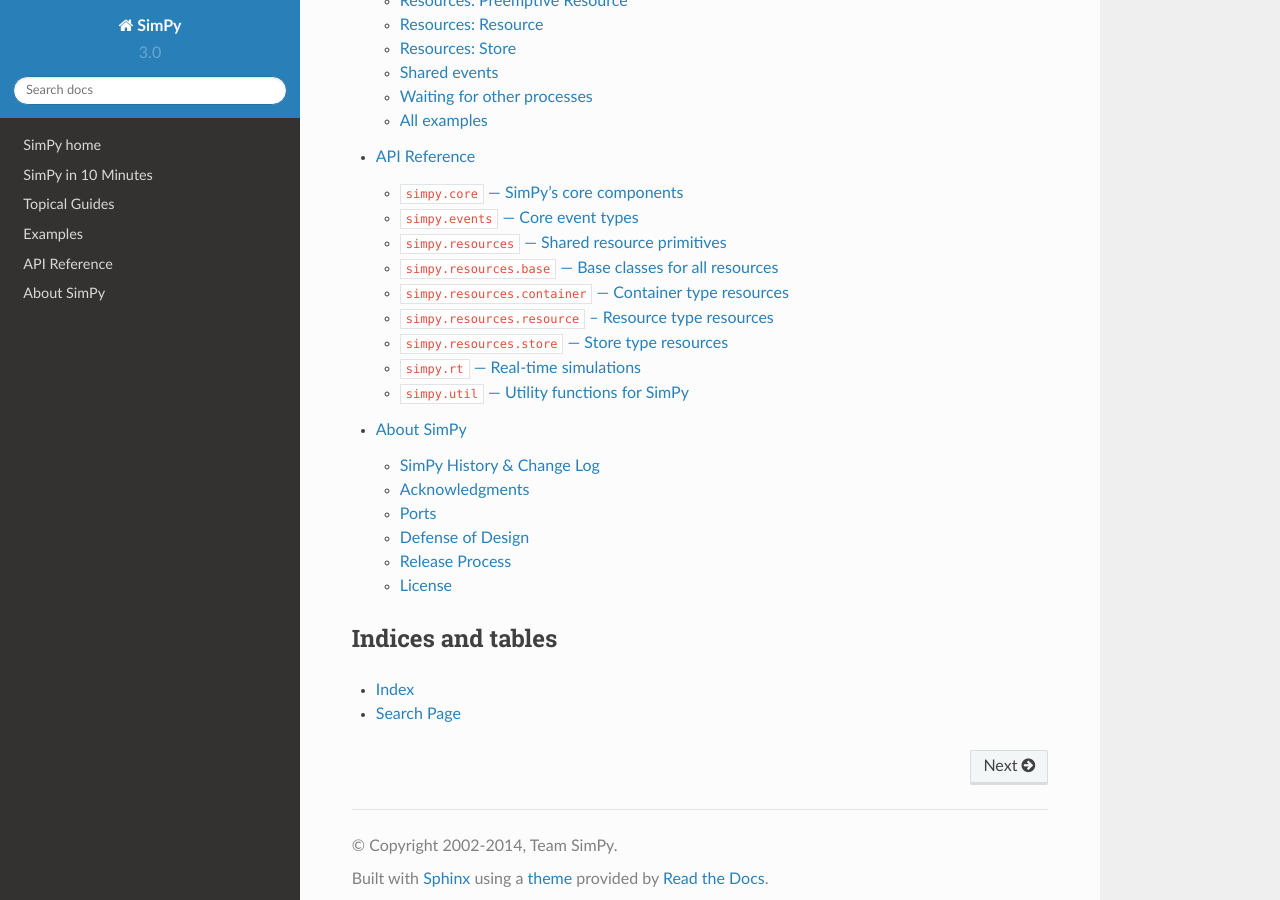
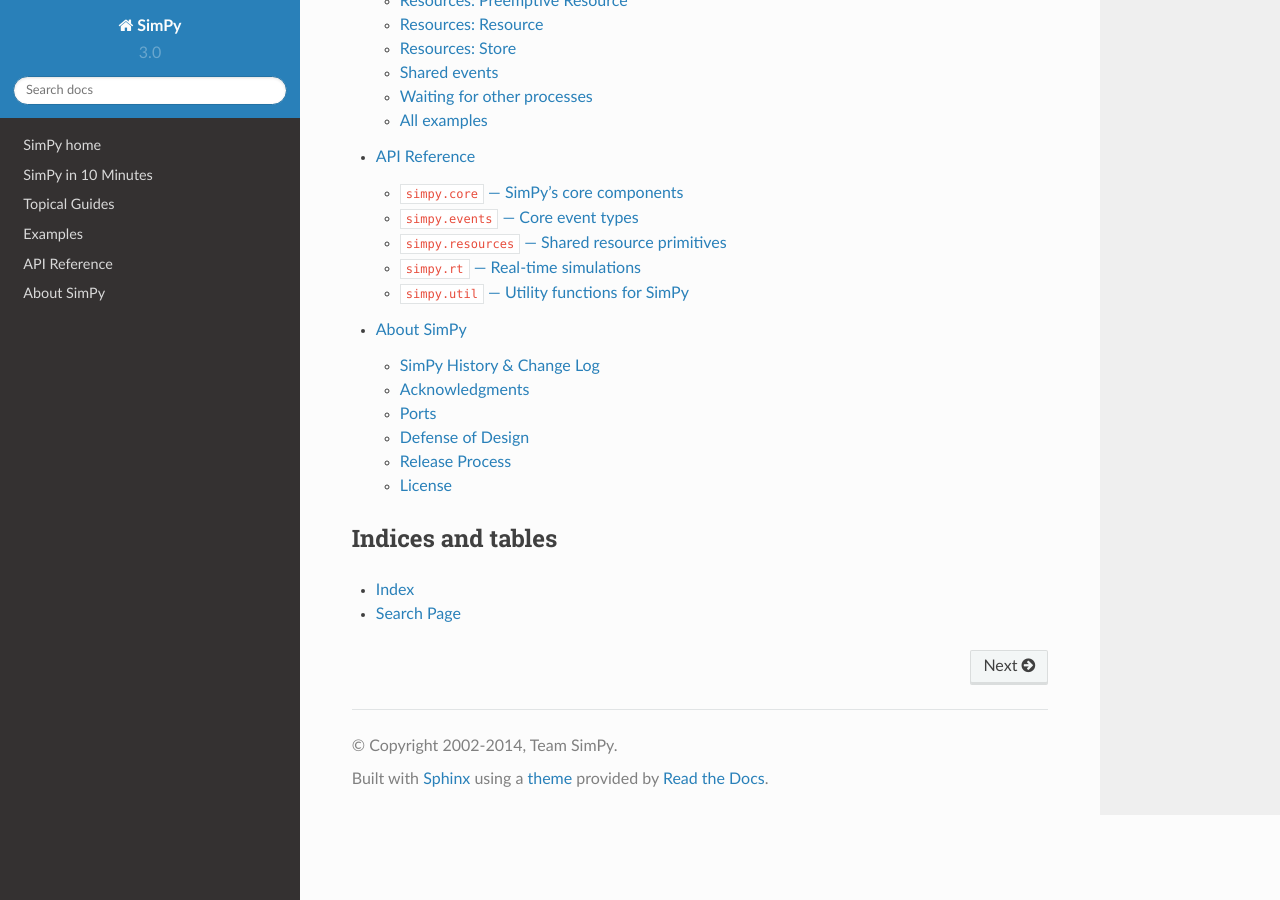
Before and after one commit to cristiklein/simpy, a Sphinx documentation site: the page built from docs/contents.rst, in a window 1280 px wide and 900 px high, scrolled down 687 px. Built offline with Sphinx 7.4.7 and the Read the Docs theme 2.0.0, drawn with Linux system fonts in a browser that asks for light colours; pages that are not in the unit, such as notebooks, are missing from menus; the version number is read from the project's files by our own code.

Commit message:
Remove separate pages for resource modules.

```diff
--- a/docs/api_reference/index.rst
+++ b/docs/api_reference/index.rst
@@ -14,9 +14,5 @@
    simpy.core
    simpy.events
    simpy.resources
-   simpy.resources.base
-   simpy.resources.container
-   simpy.resources.resource
-   simpy.resources.store
    simpy.rt
    simpy.util
--- a/docs/api_reference/simpy.resources.base.rst
+++ /dev/null
@@ -1,15 +0,0 @@
-===========================================================
-``simpy.resources.base`` --- Base classes for all resources
-===========================================================
-
-.. automodule:: simpy.resources.base
-
-.. autoclass:: BaseResource
-    :members:
-    :private-members:
-
-.. autoclass:: Put
-    :members:
-
-.. autoclass:: Get
-    :members:
--- a/docs/api_reference/simpy.resources.container.rst
+++ /dev/null
@@ -1,14 +0,0 @@
-==========================================================
-``simpy.resources.container`` --- Container type resources
-==========================================================
-
-.. automodule:: simpy.resources.container
-
-.. autoclass:: Container
-    :members:
-
-.. autoclass:: ContainerPut
-    :members:
-
-.. autoclass:: ContainerGet
-    :members:
--- a/docs/api_reference/simpy.resources.store.rst
+++ /dev/null
@@ -1,23 +0,0 @@
-==================================================
-``simpy.resources.store`` --- Store type resources
-==================================================
-
-.. automodule:: simpy.resources.store
-
-.. autoclass:: Store
-    :members:
-
-.. autoclass:: FilterStore
-    :members:
-
-.. autoclass:: StorePut
-    :members:
-
-.. autoclass:: StoreGet
-    :members:
-
-.. autoclass:: FilterStoreGet(resource, filter=lambda item: True)
-    :members:
-
-.. autoclass:: FilterQueue
-    :members: __getitem__, __bool__, __nonzero__
```
Also changed, not shown: docs/api_reference/simpy.resources.resource.rst (deleted, +0 -30 lines).
